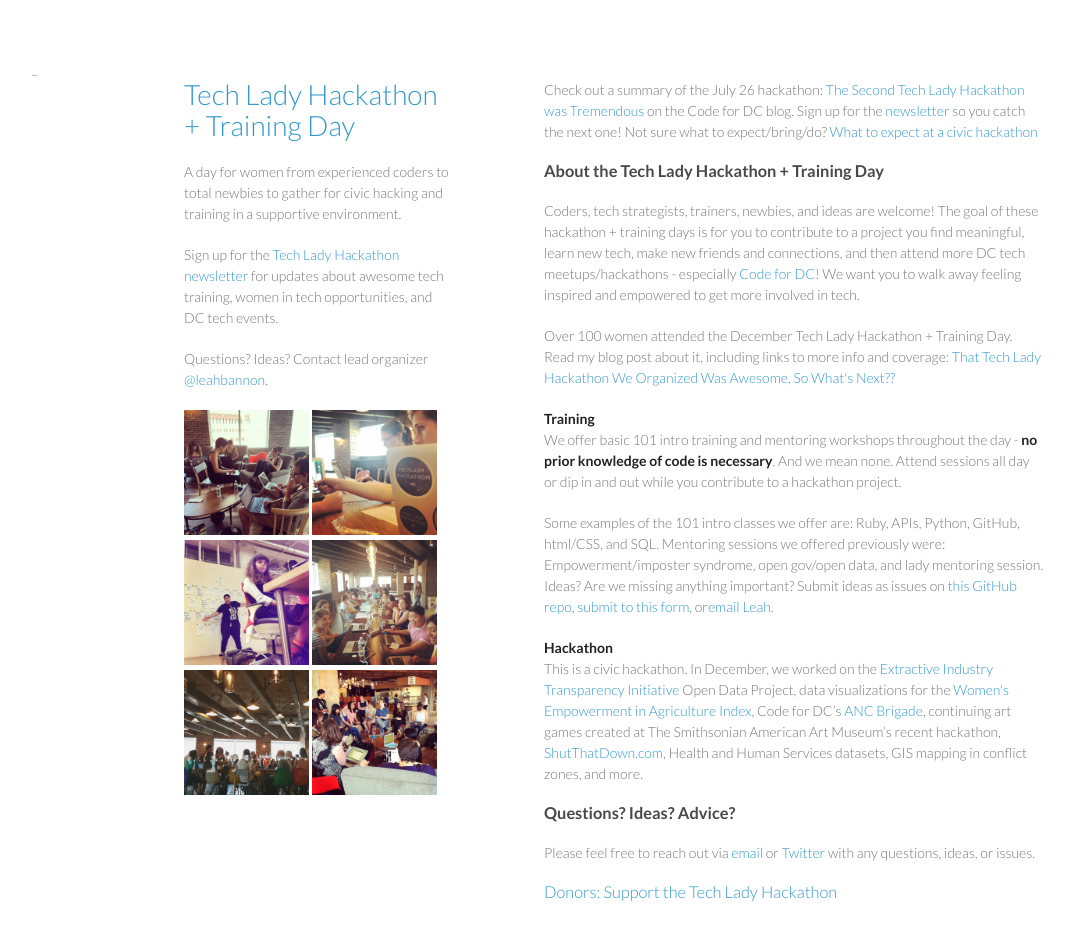
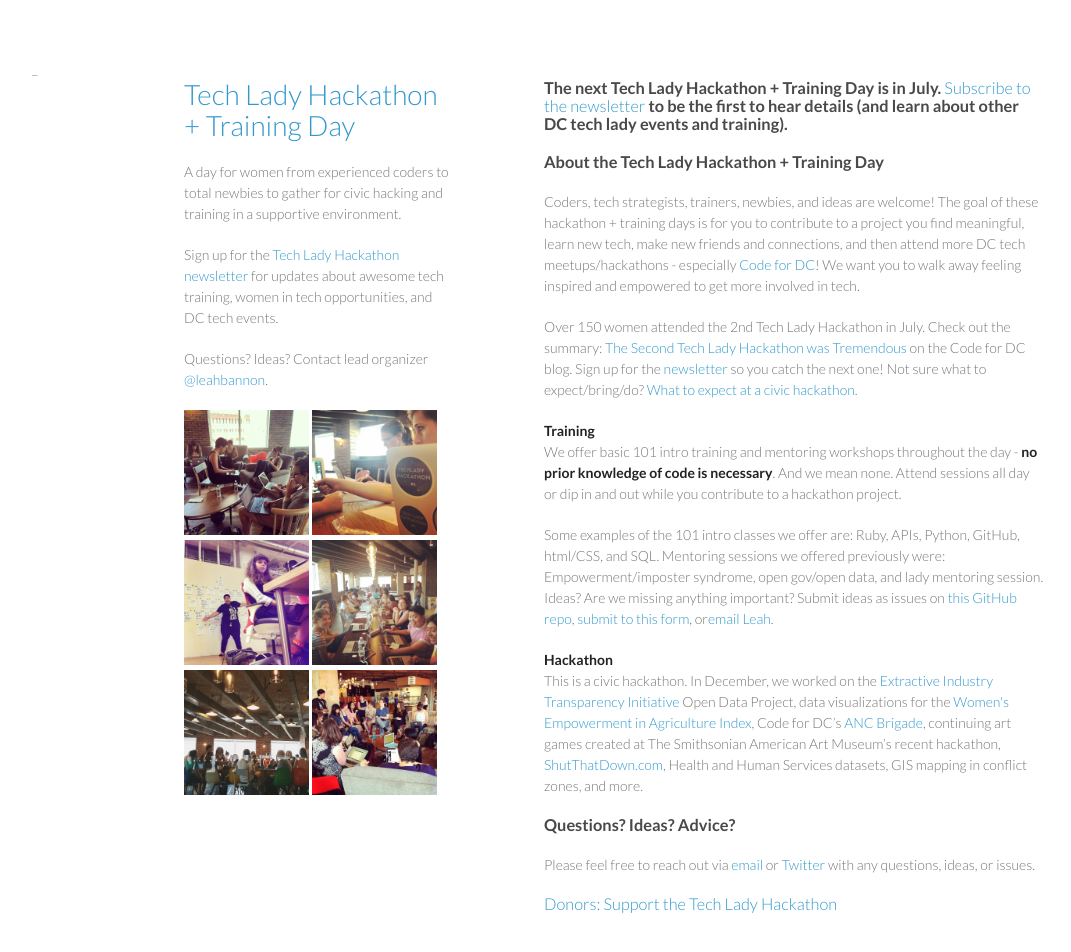
Before and after one commit to leahbannon/techladyhackathon, a Jekyll site: the page built from index.html, in a window 1280 px wide and 1033 px high. Shown: the top 952 px of the window, without its empty margins (26-1097 px from the left). Built offline with Jekyll 4.4.1, drawn with Linux system fonts in a browser that asks for light colours.

Commit message:
Update index.html

```diff
--- a/index.html
+++ b/index.html
@@ -3,13 +3,13 @@ layout: main
 published: true
 ---
 
-<p>Check out a summary of the July 26 hackathon: <a href="http://codefordc.org/blog/2014/07/28/techlady-hackathon-recap.html">The Second Tech Lady Hackathon was Tremendous</a> on the Code for DC blog. Sign up for the <a href="/newsletter">newsletter</a> so you catch the next one! Not sure what to expect/bring/do? <a href="http://leah.io/2014/07/23/what-to-expect-at-a-hackathon/">What to expect at a civic hackathon</a></p>
+<h3>The next Tech Lady Hackathon + Training Day is in July. <a href="/newsletter">Subscribe to the newsletter</a> to be the first to hear details (and learn about other DC tech lady events and training).</h3>
 
 <h3>About the Tech Lady Hackathon + Training Day</h3>
 
 <p>Coders, tech strategists, trainers, newbies, and ideas are welcome! The goal of these hackathon + training days is for you to contribute to a project you find meaningful, learn new tech, make new friends and connections, and then attend more DC tech meetups/hackathons - especially <a href="http://codefordc.org">Code for DC</a>! We want you to walk away feeling inspired and empowered to get more involved in tech.</p>
 
-<p>Over 100 women attended the December Tech Lady Hackathon + Training Day. Read my blog post about it, including links to more info and coverage: <a href="http://leah.io/2014/01/that-techlady-hackathon-we-organized-was-awesome-so-whats-next/">That Tech Lady Hackathon We Organized Was Awesome, So What's Next??</a></p>
+<p>Over 150 women attended the 2nd Tech Lady Hackathon in July. Check out the summary: <a href="http://codefordc.org/blog/2014/07/28/techlady-hackathon-recap.html">The Second Tech Lady Hackathon was Tremendous</a> on the Code for DC blog. Sign up for the <a href="/newsletter">newsletter</a> so you catch the next one! Not sure what to expect/bring/do? <a href="https://github.com/leahbannon/old-leah-website/blob/master/_posts/2014-07-23-what-to-expect-at-a-hackathon.md">What to expect at a civic hackathon</a>.</p>
 
 <p><strong>Training</strong><br/>
 We offer basic 101 intro training and mentoring workshops throughout the day - <strong>no prior knowledge of code is necessary</strong>. And we mean none. Attend sessions all day or dip in and out while you contribute to a hackathon project.</p>
```
